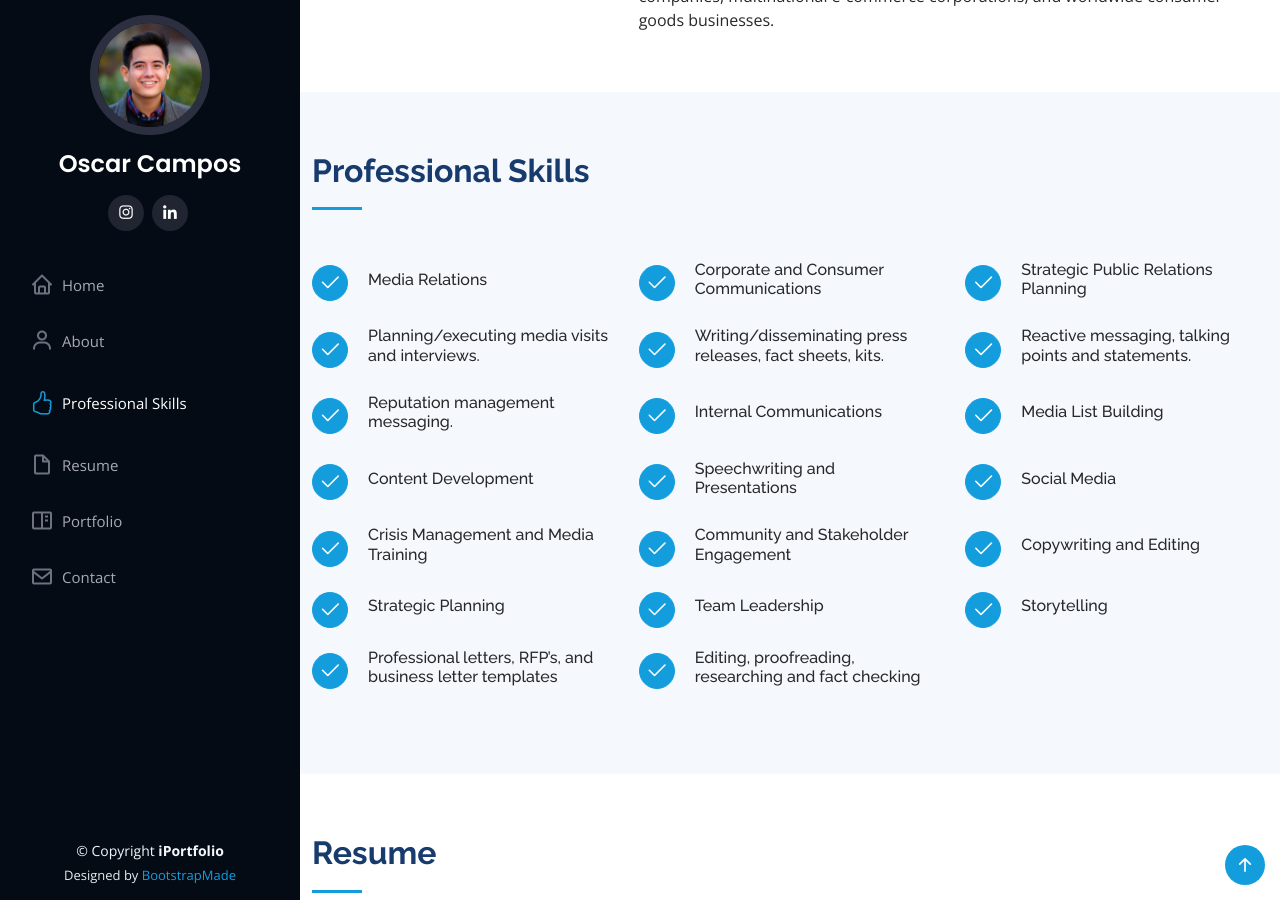
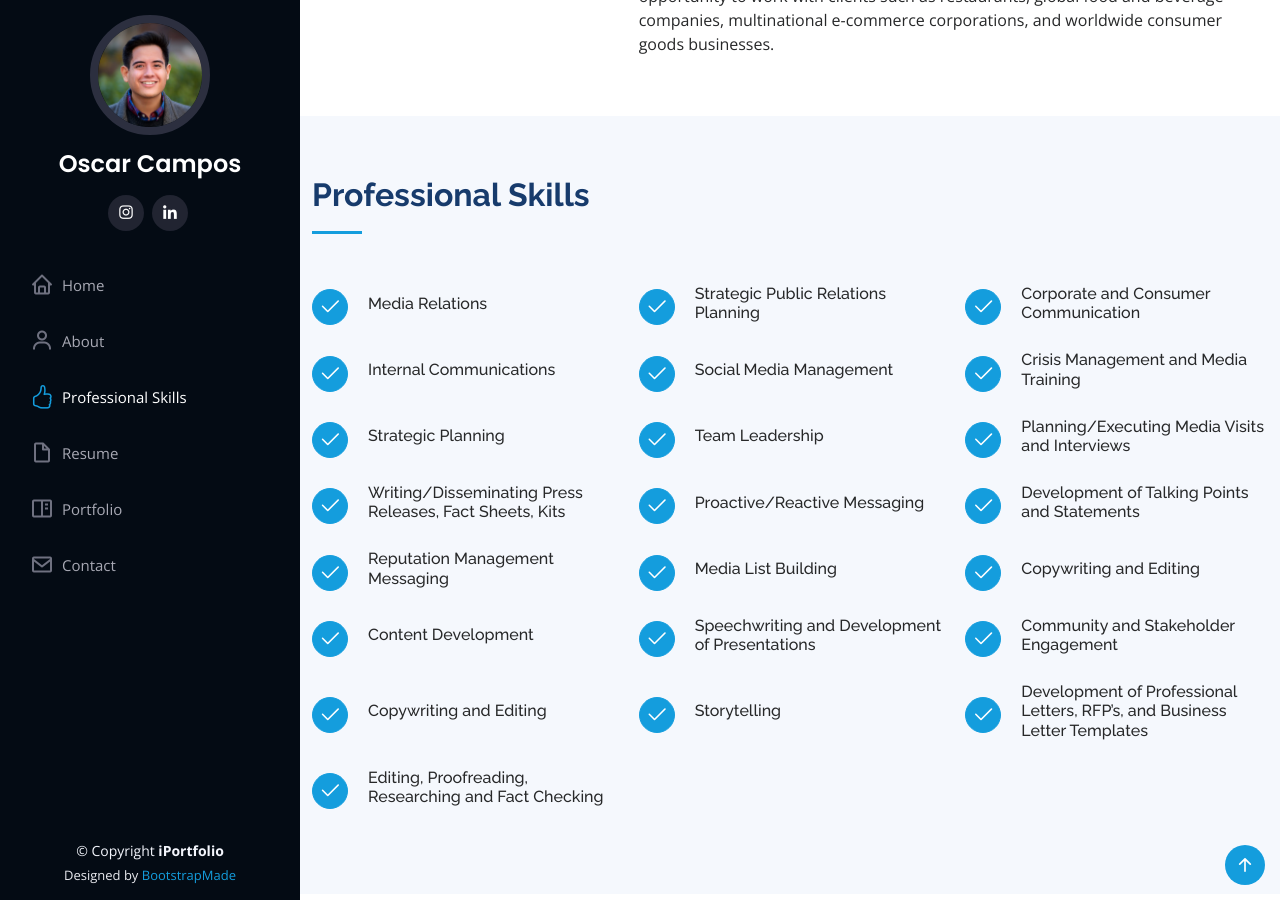
Before and after one commit to parguita/parguita.github.io, a Jekyll site: the page oscar/index.html, which Jekyll copies as it is, in a window 1280 px wide and 900 px high, scrolled down 1472 px. Built offline with Jekyll 4.4.1, drawn with Linux system fonts in a browser that asks for light colours; some of the changed text lies outside the part shown.

Commit message:
ajustes bio/resume/skills

```diff
--- a/oscar/index.html
+++ b/oscar/index.html
@@ -101,13 +101,13 @@
             <div class="row">
               <div class="col-lg-6">
                 <ul>
-                  <li><i class="bi bi-chevron-right"></i> <strong>Birthday:</strong>
+                  <li><i class="bi bi-chevron-right"></i> <strong>Birthdate:</strong>
                                                           <span>June 28, 1992</span></li>
 
                   <li><i class="bi bi-chevron-right"></i> <strong>Degree:</strong>
-                                                          <span>A.S. in Hotel Administration.<br>
-                                                   Expected 2023 graduate in B.S. in Management Studies. </span></li>
-                  <li><i class="bi bi-chevron-right"></i> <strong>City:</strong> <span>Boston, USA</span></li>
+                                                          <span>- A.S. in Hotel Administration.<br>
+                                                                - B.S. in Management Studies(Expected 2023).</span></li>
+                  <li><i class="bi bi-chevron-right"></i> <strong>Location:</strong> <span>Boston, MA., USA</span></li>
                 </ul>
               </div>
               <div class="col-lg-6">
@@ -117,7 +117,7 @@
                                                           <span><a href="https://api.whatsapp.com/send/?phone=525543408404&text=Hello%20Oscar,%20I%20read%20your%20web%20portfolio"
                                                                    target="_blank"
                                                                    title="WhatsApp">+52 1 55 43 40 84 04</a></span></li>
-                  <li><i class="bi bi-chevron-right"></i> <strong>Email:</strong> <span><a href="mailto:camposos@bu.edu">camposos@bu.edu</a><br>
+                  <li><i class="bi bi-chevron-right"></i> <strong>E-mail:</strong> <span><a href="mailto:camposos@bu.edu">camposos@bu.edu</a><br>
                                                                                         <a href="mailto:oscarcampos2806@gmail.com">oscarcampos2806@gmail.com</a></span></li>
                 </ul>
               </div>
@@ -151,27 +151,11 @@
           </div>
           <div class="col-lg-4 col-md-6 icon-box d-flex" data-aos="fade-up">
             <div><div class="icon"><i class="bi bi-check2"></i></div></div>
-            <div><h5 class="title align-middle">Corporate and Consumer Communications</h5></div>
-          </div>
-          <div class="col-lg-4 col-md-6 icon-box d-flex" data-aos="fade-up">
-            <div><div class="icon"><i class="bi bi-check2"></i></div></div>
             <div><h5 class="title align-middle">Strategic Public Relations Planning</h5></div>
           </div>
           <div class="col-lg-4 col-md-6 icon-box d-flex" data-aos="fade-up">
             <div><div class="icon"><i class="bi bi-check2"></i></div></div>
-            <div><h5 class="title align-middle">Planning/executing media visits and interviews.</h5></div>
-          </div>
-          <div class="col-lg-4 col-md-6 icon-box d-flex" data-aos="fade-up">
-            <div><div class="icon"><i class="bi bi-check2"></i></div></div>
-            <div><h5 class="title align-middle">Writing/disseminating press releases, fact sheets, kits.</h5></div>
-          </div>
-          <div class="col-lg-4 col-md-6 icon-box d-flex" data-aos="fade-up">
-            <div><div class="icon"><i class="bi bi-check2"></i></div></div>
-            <div><h5 class="title align-middle">Reactive messaging, talking points and statements.</h5></div>
-          </div>
-          <div class="col-lg-4 col-md-6 icon-box d-flex" data-aos="fade-up">
-            <div><div class="icon"><i class="bi bi-check2"></i></div></div>
-            <div><h5 class="title align-middle">Reputation management messaging.</h5></div>
+            <div><h5 class="title align-middle">Corporate and Consumer Communication</h5></div>
           </div>
           <div class="col-lg-4 col-md-6 icon-box d-flex" data-aos="fade-up">
             <div><div class="icon"><i class="bi bi-check2"></i></div></div>
@@ -179,7 +163,47 @@
           </div>
           <div class="col-lg-4 col-md-6 icon-box d-flex" data-aos="fade-up">
             <div><div class="icon"><i class="bi bi-check2"></i></div></div>
+            <div><h5 class="title align-middle">Social Media Management</h5></div>
+          </div>
+          <div class="col-lg-4 col-md-6 icon-box d-flex" data-aos="fade-up">
+            <div><div class="icon"><i class="bi bi-check2"></i></div></div>
+            <div><h5 class="title align-middle">Crisis Management and Media Training</h5></div>
+          </div>
+          <div class="col-lg-4 col-md-6 icon-box d-flex" data-aos="fade-up">
+            <div><div class="icon"><i class="bi bi-check2"></i></div></div>
+            <div><h5 class="title align-middle">Strategic Planning</h5></div>
+          </div>
+          <div class="col-lg-4 col-md-6 icon-box d-flex" data-aos="fade-up">
+            <div><div class="icon"><i class="bi bi-check2"></i></div></div>
+            <div><h5 class="title align-middle">Team Leadership</h5></div>
+          </div>
+          <div class="col-lg-4 col-md-6 icon-box d-flex" data-aos="fade-up">
+            <div><div class="icon"><i class="bi bi-check2"></i></div></div>
+            <div><h5 class="title align-middle">Planning/Executing Media Visits and Interviews</h5></div>
+          </div>
+          <div class="col-lg-4 col-md-6 icon-box d-flex" data-aos="fade-up">
+            <div><div class="icon"><i class="bi bi-check2"></i></div></div>
+            <div><h5 class="title align-middle">Writing/Disseminating Press Releases, Fact Sheets, Kits</h5></div>
+          </div>
+          <div class="col-lg-4 col-md-6 icon-box d-flex" data-aos="fade-up">
+            <div><div class="icon"><i class="bi bi-check2"></i></div></div>
+            <div><h5 class="title align-middle">Proactive/Reactive Messaging</h5></div>
+          </div>
+          <div class="col-lg-4 col-md-6 icon-box d-flex" data-aos="fade-up">
+            <div><div class="icon"><i class="bi bi-check2"></i></div></div>
+            <div><h5 class="title align-middle">Development of Talking Points and Statements</h5></div>
+          </div>
+          <div class="col-lg-4 col-md-6 icon-box d-flex" data-aos="fade-up">
+            <div><div class="icon"><i class="bi bi-check2"></i></div></div>
+            <div><h5 class="title align-middle">Reputation Management Messaging</h5></div>
+          </div>
+          <div class="col-lg-4 col-md-6 icon-box d-flex" data-aos="fade-up">
+            <div><div class="icon"><i class="bi bi-check2"></i></div></div>
             <div><h5 class="title align-middle">Media List Building</h5></div>
+          </div>
+          <div class="col-lg-4 col-md-6 icon-box d-flex" data-aos="fade-up">
+            <div><div class="icon"><i class="bi bi-check2"></i></div></div>
+            <div><h5 class="title align-middle">Copywriting and Editing</h5></div>
           </div>
           <div class="col-lg-4 col-md-6 icon-box d-flex" data-aos="fade-up">
             <div><div class="icon"><i class="bi bi-check2"></i></div></div>
@@ -187,15 +211,7 @@
           </div>
           <div class="col-lg-4 col-md-6 icon-box d-flex" data-aos="fade-up">
             <div><div class="icon"><i class="bi bi-check2"></i></div></div>
-            <div><h5 class="title align-middle">Speechwriting and Presentations</h5></div>
-          </div>
-          <div class="col-lg-4 col-md-6 icon-box d-flex" data-aos="fade-up">
-            <div><div class="icon"><i class="bi bi-check2"></i></div></div>
-            <div><h5 class="title align-middle">Social Media</h5></div>
-          </div>
-          <div class="col-lg-4 col-md-6 icon-box d-flex" data-aos="fade-up">
-            <div><div class="icon"><i class="bi bi-check2"></i></div></div>
-            <div><h5 class="title align-middle">Crisis Management and Media Training</h5></div>
+            <div><h5 class="title align-middle">Speechwriting and Development of Presentations</h5></div>
           </div>
           <div class="col-lg-4 col-md-6 icon-box d-flex" data-aos="fade-up">
             <div><div class="icon"><i class="bi bi-check2"></i></div></div>
@@ -207,23 +223,15 @@
           </div>
           <div class="col-lg-4 col-md-6 icon-box d-flex" data-aos="fade-up">
             <div><div class="icon"><i class="bi bi-check2"></i></div></div>
-            <div><h5 class="title align-middle">Strategic Planning</h5></div>
-          </div>
-          <div class="col-lg-4 col-md-6 icon-box d-flex" data-aos="fade-up">
-            <div><div class="icon"><i class="bi bi-check2"></i></div></div>
-            <div><h5 class="title align-middle">Team Leadership</h5></div>
-          </div>
-          <div class="col-lg-4 col-md-6 icon-box d-flex" data-aos="fade-up">
-            <div><div class="icon"><i class="bi bi-check2"></i></div></div>
             <div><h5 class="title align-middle">Storytelling</h5></div>
           </div>
           <div class="col-lg-4 col-md-6 icon-box d-flex" data-aos="fade-up">
             <div><div class="icon"><i class="bi bi-check2"></i></div></div>
-            <div><h5 class="title align-middle">Professional letters, RFP’s, and business letter templates</h5></div>
+            <div><h5 class="title align-middle">Development of Professional Letters, RFP’s, and Business Letter Templates</h5></div>
           </div>
           <div class="col-lg-4 col-md-6 icon-box d-flex" data-aos="fade-up">
             <div><div class="icon"><i class="bi bi-check2"></i></div></div>
-            <div><h5 class="title align-middle">Editing, proofreading, researching and fact checking</h5></div>
+            <div><h5 class="title align-middle">Editing, Proofreading, Researching and Fact Checking</h5></div>
           </div>
         </div>
 
@@ -245,22 +253,57 @@
             <div class="resume-item">
               <h4>B.S. in Management Studies</h4>
               <h5>2021-2023</h5>
-              <p><em>Boston University, Boston, MA.</em></p>
+              <p><em><a href="https://www.bu.edu/" target="_blank">Boston University</a>, Boston, MA., USA</em></p>
             </div>
             <div class="resume-item">
               <h4>Corporate Communication Certificate</h4>
               <h5>2020-2021</h5>
-              <p><em>Cornell University, Ithaca, NY.</em></p>
+              <p><em><a href="https://www.cornell.edu/" target="_blank">Cornell University</a>, Ithaca, NY.</em></p>
             </div>
             <div class="resume-item">
-              <h4>DipEd in Public Relations, Corporate Communication & Crisis Management </h4>
+              <h4>Dip.Ed. in Public Relations, Corporate Communication & Crisis Management </h4>
               <h5>2017-2018</h5>
-              <p><em>ITAM, Mexico City, Mexico</em></p>
+              <p><em><a href="https://www.itam.mx/">ITAM</a>, Mexico City, Mexico</em></p>
             </div>
             <div class="resume-item">
               <h4>A.S. in Hotel Administration</h4>
               <h5>2012-2016</h5>
-              <p><em>CESSA, Mexico City, Mexico</em></p>
+              <p><em><a href="https://www.cessa.edu.mx/">CESSA</a>, Mexico City, Mexico</em></p>
+            </div>
+            <h3 class="resume-title">Groups and Activities</h3>
+            <div class="resume-item">
+              <h4>Public Relations Student Society of America</h4>
+              <ul>
+                <li>Connecting with the community through projects.</li>
+                <li>Understanding public relations through professional speakers.</li>
+                <li>Student and professional networking.</li>
+              </ul>
+            </div>
+            <h3 class="resume-title">Awards and Recognitions</h3>
+            <div class="resume-item">
+              <h4>Awards</h4>
+              <ul>
+                <li>Client Service Star Award - Porter Novelli, 2019</li>
+                <li>Certificate of Excellence - Mexican Association of Organizational Communicators, 2018</li>
+              </ul>
+            </div>
+            <h3 class="resume-title">Pro Bono and Nonprofit Public Relations Clients</h3>
+            <div class="resume-item">
+              <ul>
+                <li><a href="https://www.educa.org.mx/">Fundación EDUCA México, A.C.</a> - Porter Novelli, 2019</li>
+                <li><a href="https://ayuda.org.mx/">Ayuda y Solidaridad con las Niñas de la Calle, I.A.P</a> - Porter Novelli, 2019</li>
+                <li><a href="https://www.savethechildren.mx/">Save the Children</a> - Porter Novelli, 2019</li>
+              </ul>
+            </div>
+            <h3 class="resume-title">Certifications</h3>
+            <div class="resume-item">
+              <ul>
+                <li>Purpose Academy - Porter Novelli, 2019</li>
+                <li>Public Relations Core Competencies - Porter Novelli, 2019</li>
+                <li>Becoming a Consultant - Porter Novelli, 2019</li>
+                <li>Digital Marketing and Media Foundations - Interactive Advertising Bureau, 2016</li>
+                <li><a href="https://www.savethechildren.mx/">Save the Children</a> - Porter Novelli, 2019</li>
+              </ul>
             </div>
           </div>
           <div class="col-lg-6" data-aos="fade-up" data-aos-delay="100">
```
Also changed, not shown: other parts of oscar/index.html (+6 -6 lines).
